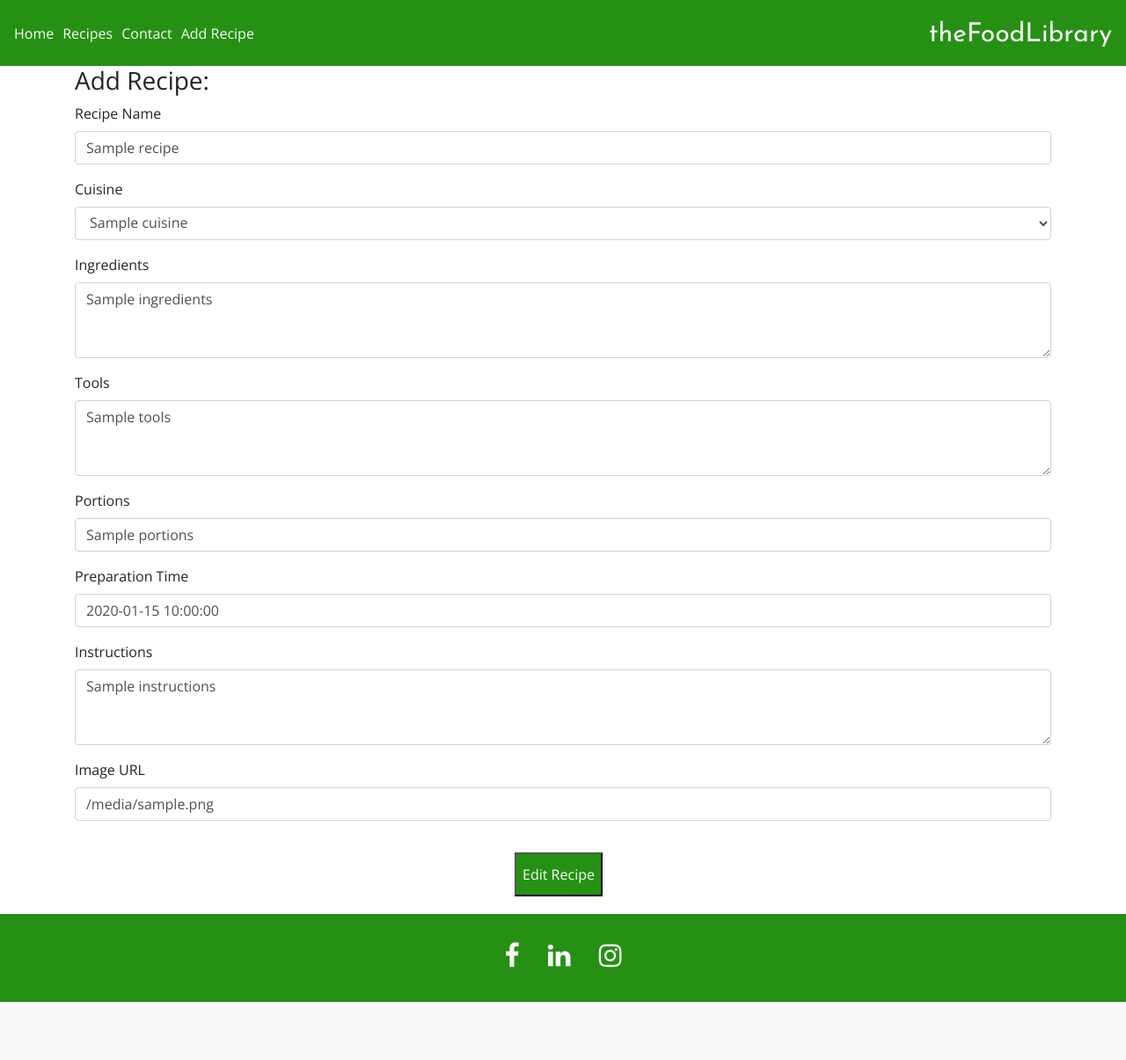
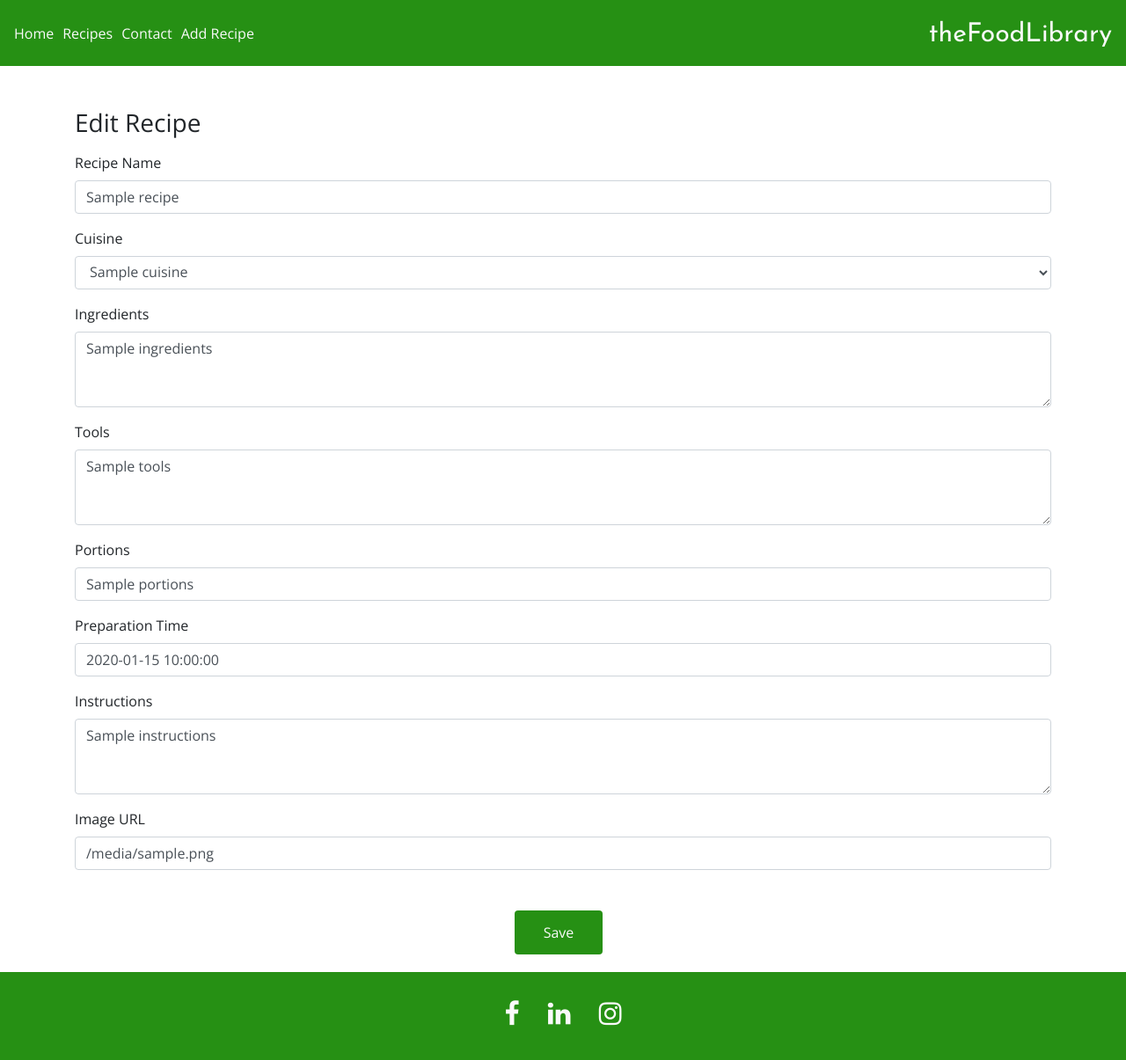
Before and after one commit to Code-Institute-Submissions/mendesfsweden-MilestoneProject3, a Flask app: template templates/edit_recipe.html in a window 1280 px wide. Shown: the whole page at 88% size. Before the commit the page ends 1139 px from the top, so only its background shows below. Run offline with Flask 2, Linux system fonts and the light colour scheme; the template is opened without the code that fills it: most values are stand-ins (such as "Sample title", 1, 10 or a date in 2020); some libraries are stand-ins or nearby versions.

Commit message:
edited image element on recipe.html edited buttons on edit_recipe.html and margins on edit_recipe and add_recipe

```diff
--- a/static/style.css
+++ b/static/style.css
@@ -47,7 +47,7 @@ li {
 .btn-edit {
     background: #269014;
     color: #fafafa;
-    margin: 20px 10px 20px 0 ;
+    margin: 30px 10px 20px 0 ;
     height: 50px;
     width: 100px;
 }
@@ -55,7 +55,7 @@ li {
 .btn-del {
     background: #51050D;
     color: #fafafa;
-    margin: 20px 10px 0 0;
+    margin: 30px 10px 20px 0;
     height: 50px;
     width: 100px;
 }
@@ -134,3 +134,4 @@ a{
     border-left:none;
     border-right:none;
     border-bottom: 2px #269014 solid;
+}
--- a/templates/add_recipe.html
+++ b/templates/add_recipe.html
@@ -1,7 +1,7 @@
 {% extends 'base.html' %}
 {% block content %}
 <div class="container">
-<h3>Add Recipe:</h3>
+<h3 class="mt-5 mb-3">Add Recipe</h3>
 <form action="{{ url_for('insert_recipe') }}" method="POST">
 	<div class="form-group">
 		<label for="name">Recipe Name</label>
--- a/templates/edit_recipe.html
+++ b/templates/edit_recipe.html
@@ -1,7 +1,7 @@
 {% extends 'base.html' %}
 {% block content %}
 <div class="container">
-<h3>Add Recipe:</h3>
+<h3 class="mt-5 mb-3">Edit Recipe</h3>
 <form action="{{ url_for('update_recipe', recipe_id=recipe._id) }}" method="POST">
 	<div class="form-group">
 		<label for="name">Recipe Name</label>
@@ -44,7 +44,7 @@
 					<input name="image" type="url" class="form-control" id="image" value="{{recipe.image}}" required>
   </div>
 					<div class="text-center">
-						<button class="btn-edit" type="submit">Edit Recipe</button>
+						<button class="btn btn-edit" type="submit">Save</button>
 					</div>
 </form>
 </div>
--- a/templates/recipe.html
+++ b/templates/recipe.html
@@ -50,7 +50,7 @@
 		<li>{{recipe.portions}}</li>
 	</ul>
     <div class="text-center">
-	<img src="{{recipe.image}}" width="600vw">
+	<img src="{{recipe.image}}" width="600vw" class="mb-5 mt-5">
     </div>
 </div>
 	{% endblock %}
```
